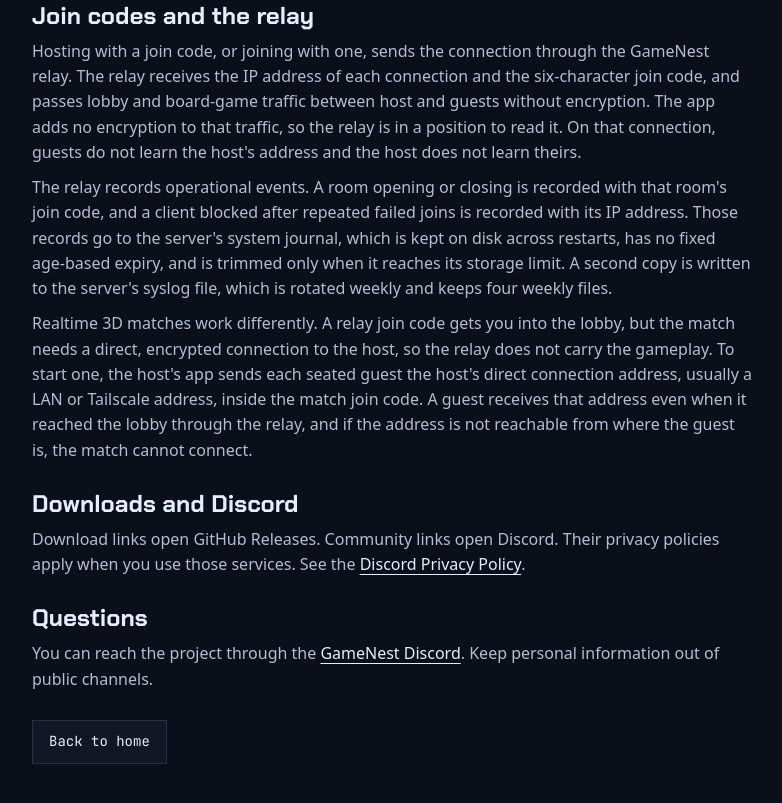
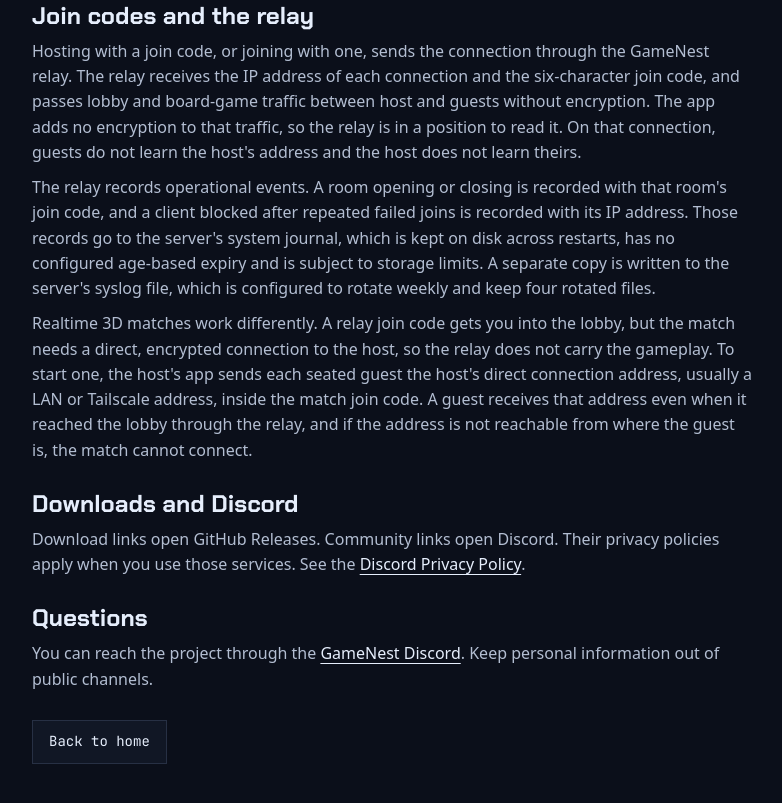
Before and after one commit to nexicv/GameNest-releases, a plain HTML site: page privacy.html in a window 1280 px wide. Shown: the part 1096-1899 px from the top of the page, without its empty margins (248-1030 px from the left). Drawn offline with Linux system fonts and the light colour scheme.

Commit message:
Describe the relay retention settings without promising a period
Say the journal has no configured age-based expiry and is subject to
storage limits, and that the syslog copy is configured to rotate
weekly and keep four rotated files.

```diff
--- a/privacy.html
+++ b/privacy.html
@@ -34,7 +34,7 @@
 
     <h2>Join codes and the relay</h2>
     <p>Hosting with a join code, or joining with one, sends the connection through the GameNest relay. The relay receives the IP address of each connection and the six-character join code, and passes lobby and board-game traffic between host and guests without encryption. The app adds no encryption to that traffic, so the relay is in a position to read it. On that connection, guests do not learn the host's address and the host does not learn theirs.</p>
-    <p>The relay records operational events. A room opening or closing is recorded with that room's join code, and a client blocked after repeated failed joins is recorded with its IP address. Those records go to the server's system journal, which is kept on disk across restarts, has no fixed age-based expiry, and is trimmed only when it reaches its storage limit. A second copy is written to the server's syslog file, which is rotated weekly and keeps four weekly files.</p>
+    <p>The relay records operational events. A room opening or closing is recorded with that room's join code, and a client blocked after repeated failed joins is recorded with its IP address. Those records go to the server's system journal, which is kept on disk across restarts, has no configured age-based expiry and is subject to storage limits. A separate copy is written to the server's syslog file, which is configured to rotate weekly and keep four rotated files.</p>
     <p>Realtime 3D matches work differently. A relay join code gets you into the lobby, but the match needs a direct, encrypted connection to the host, so the relay does not carry the gameplay. To start one, the host's app sends each seated guest the host's direct connection address, usually a LAN or Tailscale address, inside the match join code. A guest receives that address even when it reached the lobby through the relay, and if the address is not reachable from where the guest is, the match cannot connect.</p>
 
     <h2>Downloads and Discord</h2>
```
